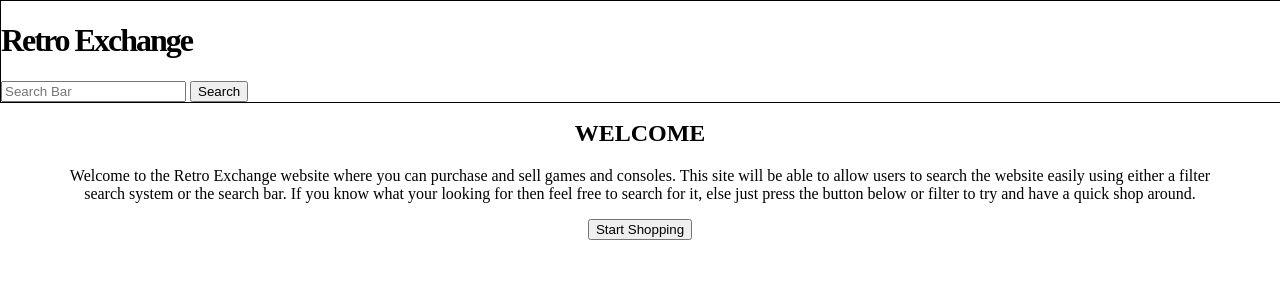
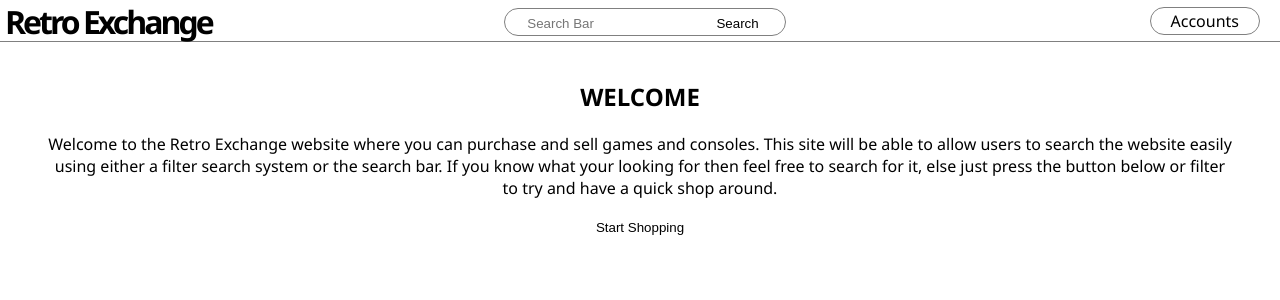
Before and after one commit to Code-Institute-Submissions/roy-finch-full-website-dev_NovResub, a Django app: page / in a window 1280 px wide. Shown: the top 300 px of the page. Run offline with Django 3.2, Linux system fonts and the light colour scheme.

Commit message:
created the base html style and elements

```diff
--- a/templates/base.html
+++ b/templates/base.html
@@ -14,27 +14,49 @@
             body {
                 left: 0px;
                 top: 0px;
+                font-family: "Segoe UI", sans-serif;
+            }
+            button, a, input[type="text"] {
+                text-decoration: none;
+                border: none;
+                outline: none;
+                background: white;
             }
             .top-bar {
+                padding: 0px 5px 5px 5px;
                 position: absolute;
                 top: 0px;
                 left: 0px;
                 width: 100%;
-                border: 1px solid black;
+                border-bottom: 1px solid grey;
                 display: inline-block;
             }
             .inline {
                 display: inline;
-                width: 40%;
             }
             .logo-text {
-                letter-spacing: -2px;
+                letter-spacing: -3px;
+                width: fit-content;
             }
             .main-content {
-                margin: 120px 40px 0 40px;
+                margin: 80px 40px 0 40px;
             }
             .center-text {
                 text-align: center;
+            }
+            .border {
+                border: 1px solid grey;
+                padding: 2px 20px 2px 20px;
+                border-radius: 20px;
+            }
+            .center {
+                margin: -35px auto auto auto;
+                width: fit-content;
+            }
+            .right {
+                position: absolute;
+                margin-top: 10px;
+                right: 30px;
             }
         </style>
     {% endblock %}
@@ -46,11 +68,14 @@
 </head>
 <body>
     <div class="top-bar">
-        <div class="inline">
-            <h1 class="logo-text">Retro Exchange</h1>
+        <div class="inline left">
+            <h1 class="logo-text inline">Retro Exchange</h1>
         </div>
-        <div class="inline">
-            <form action="">
+        <div class="inline right">
+            <a class="border">Accounts</a>
+        </div>
+        <div class="center">
+            <form class="border" action="">
                 <input type="text" name="search" placeholder="Search Bar" >
                 <button>
                     <span>Search</span>
```
